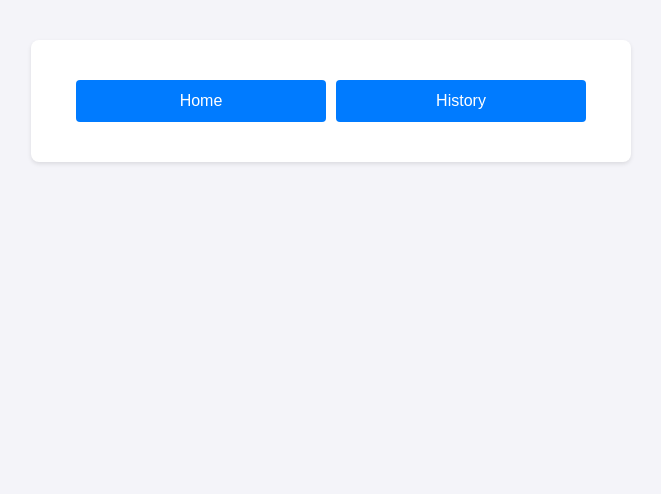
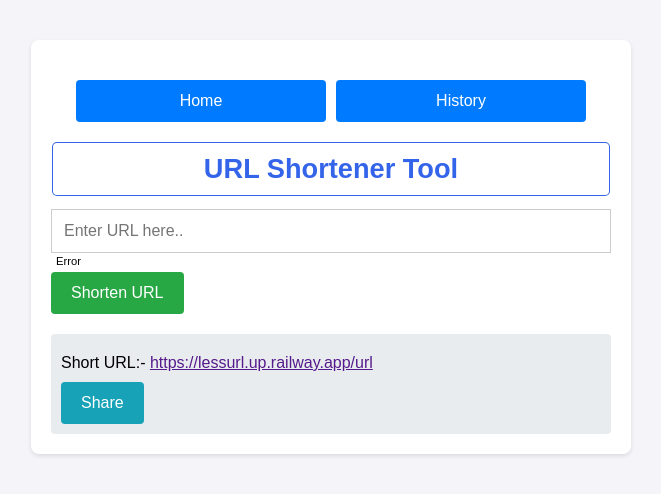
Before and after one commit to KaranGautam0/Url-Shortener-App, a plain HTML site: page Frontend/index.html in a window 1280 px wide. Shown: the whole page, without its empty margins (309-970 px from the left). Drawn offline with Linux system fonts and the light colour scheme.

Commit message:
Add Home section

```diff
--- a/Frontend/css/style.css
+++ b/Frontend/css/style.css
@@ -46,3 +46,61 @@ nav button {
 nav button:hover {
   background-color: #0056b3;
 }
+
+/* Home Section */
+.Home h1 {
+  text-align: center;
+  font-size: 1.7rem;
+  padding: 10px;
+  border-radius: 5px;
+  margin: 1px 1px 13px 1px;
+  background-color: #f6f9f551;
+  color: #0742e4d1;
+  background-color:#fff;
+  border: 1px solid;
+}
+.Home input {
+  width: calc(100% - 0px);
+  padding: 12px;
+  border: 1px solid #ccc;
+  outline: none;
+  font-size: 16px;
+}
+.Home .message {
+  font-size: 0.7rem;
+  margin: 2px 9px 5px 5px;
+}
+.Home button {
+  padding: 12px 20px;
+  font-size: 16px;
+  cursor: pointer;
+  border: none;
+  border-radius: 4px;
+  background-color: #28a745;
+  color: white;
+  transition: background-color 0.3s;
+}
+
+.Home button:hover {
+  background-color: #218838;
+}
+
+.Home .output {
+  margin-top: 20px;
+  padding: 10px;
+  background-color: #e9ecef;
+  border-radius: 4px;
+}
+
+.Home .output p {
+  margin: 10px 0;
+  font-size: 16px;
+}
+
+.Home .output button {
+  background-color: #17a2b8;
+  transition: background-color 0.3s;
+}
+.Home .output button:hover {
+  background-color: #117a8b;
+}
--- a/Frontend/index.html
+++ b/Frontend/index.html
@@ -18,6 +18,25 @@
       <button id="Home-btn">Home</button>
       <button id="History-btn">History</button>
     </nav>
+
+    <!-- Home section -->
+    <section class="Home">
+      <h1>URL Shortener Tool</h1>
+
+
+      <input type="text" id="urlInput" placeholder="Enter URL here..">
+      <div class="message">Error</div>
+
+      <button>Shorten URL</button>
+
+      <div class="output" id="outputDiv">
+        <!-- Short URL and share button will appere here -->
+        <p>Short URL:- <a href="" target="_blank">https://lessurl.up.railway.app/url</a></p>
+
+        <button>Share</button>
+      </div>
+    </section>
+
   </main>
 
   <!-- ======= javaScript ========= -->
```
